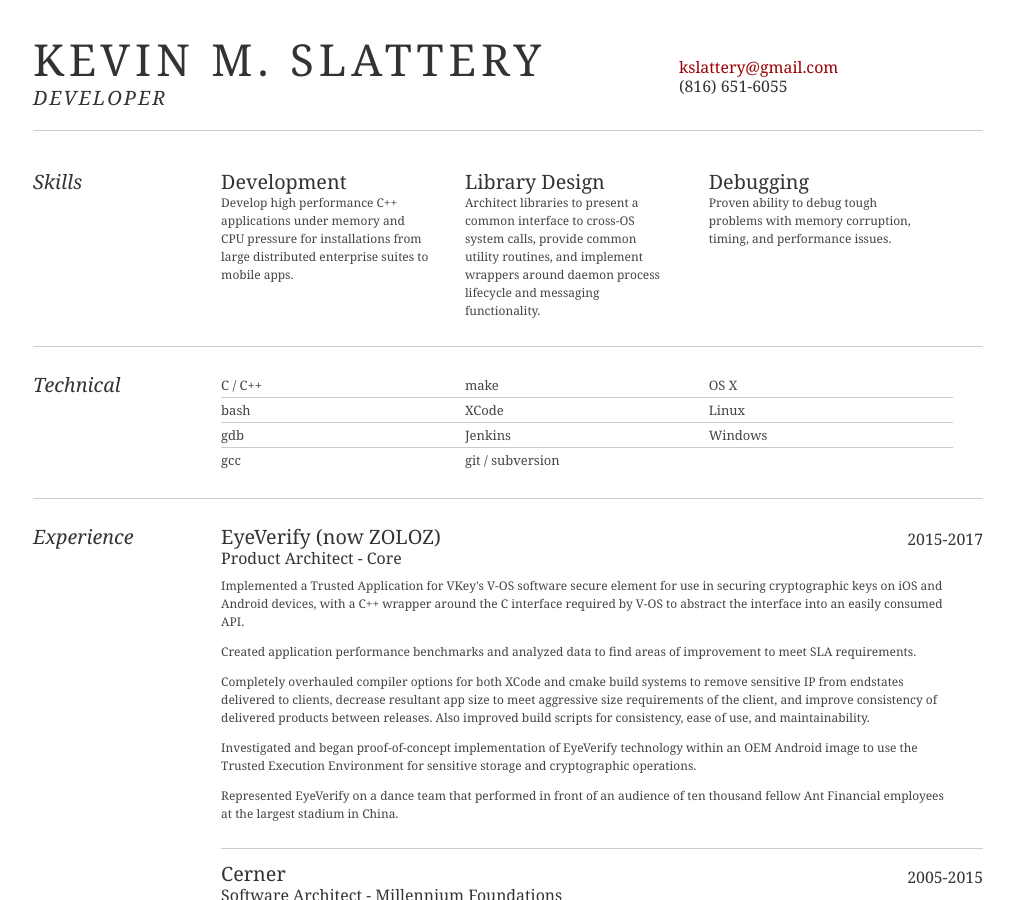
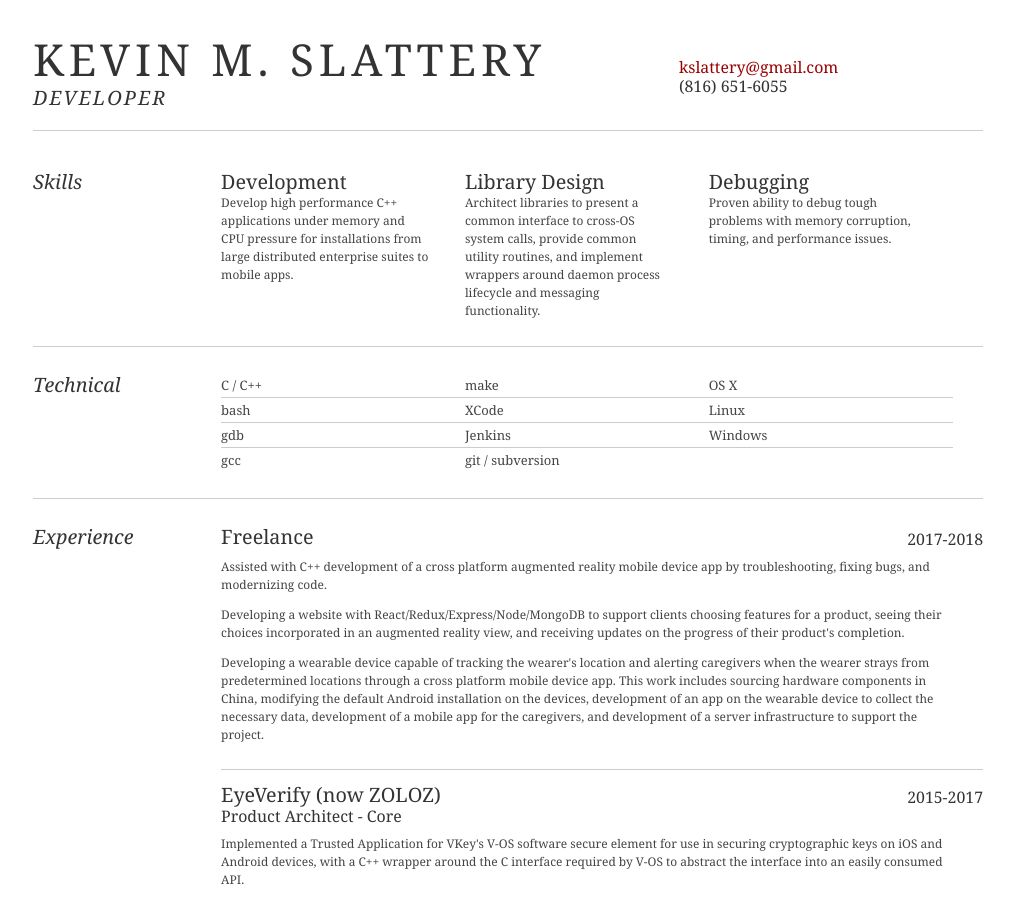
Before and after one commit to kslattery/kslattery.github.io, a Jekyll site: the page pages/slattery_resume.html, which Jekyll copies as it is, in a window 1280 px wide and 900 px high. Shown: the whole window, without its empty margins (132-1146 px from the left). Built offline with Jekyll 4.4.1, drawn with Linux system fonts in a browser that asks for light colours.

Commit message:
Add freelance work.

```diff
--- a/pages/slattery_resume.html
+++ b/pages/slattery_resume.html
@@ -114,6 +114,14 @@
 						<div class="yui-u">
 
 							<div class="job">
+								<h2>Freelance</h2>
+								<h4>2017-2018</h4>
+                                <p>Assisted with C++ development of a cross platform augmented reality mobile device app by troubleshooting, fixing bugs, and modernizing code.</p>
+                                <p>Developing a website with React/Redux/Express/Node/MongoDB to support clients choosing features for a product, seeing their choices incorporated in an augmented reality view, and receiving updates on the progress of their product's completion.</p>
+                                <p>Developing a wearable device capable of tracking the wearer's location and alerting caregivers when the wearer strays from predetermined locations through a cross platform mobile device app. This work includes sourcing hardware components in China, modifying the default Android installation on the devices, development of an app on the wearable device to collect the necessary data, development of a mobile app for the caregivers, and development of a server infrastructure to support the project.</p>
+                            </div>
+
+							<div class="job">
 								<h2>EyeVerify (now ZOLOZ)</h2>
 								<h3>Product Architect - Core</h3>
 								<h4>2015-2017</h4>
```
